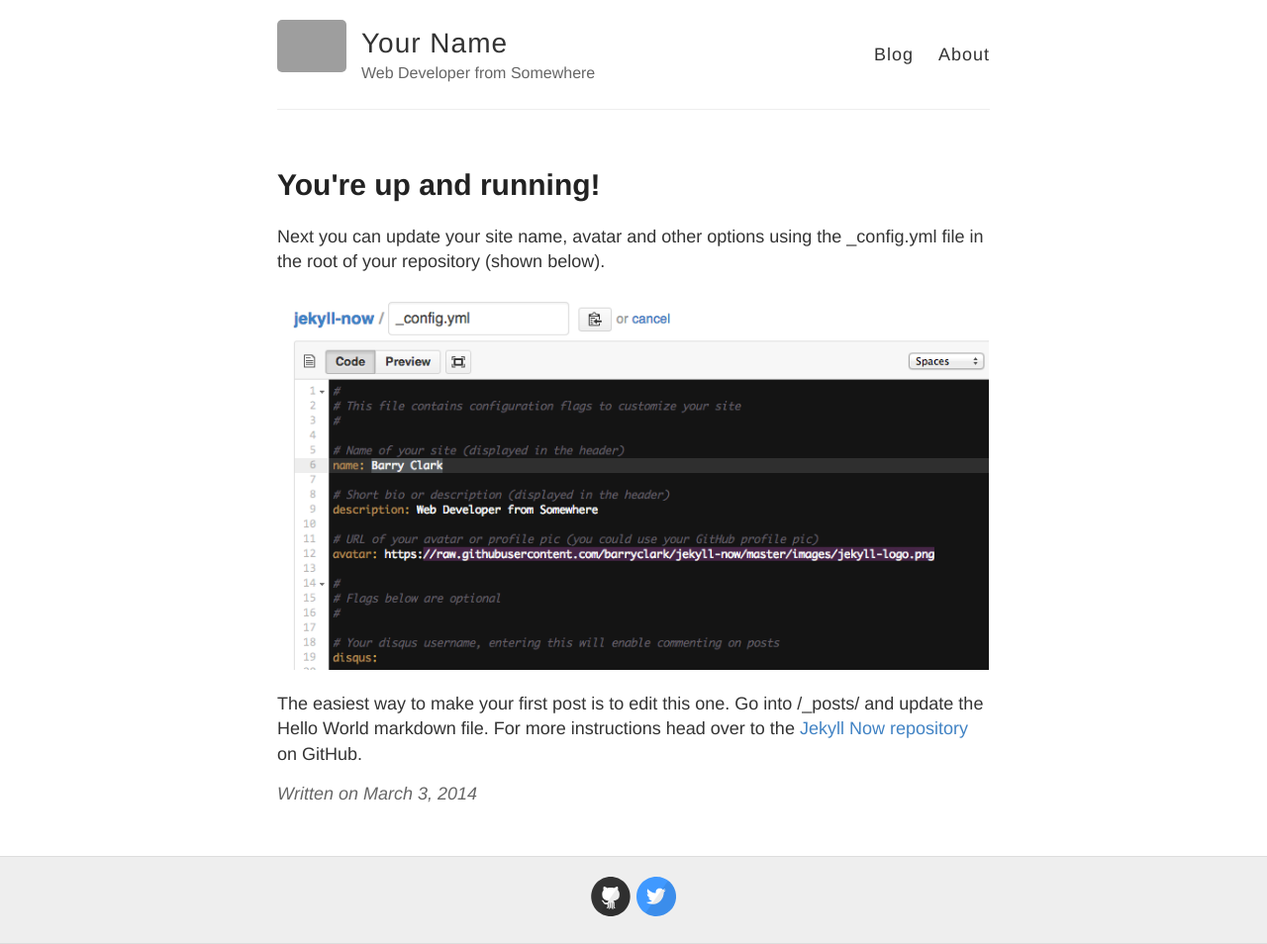
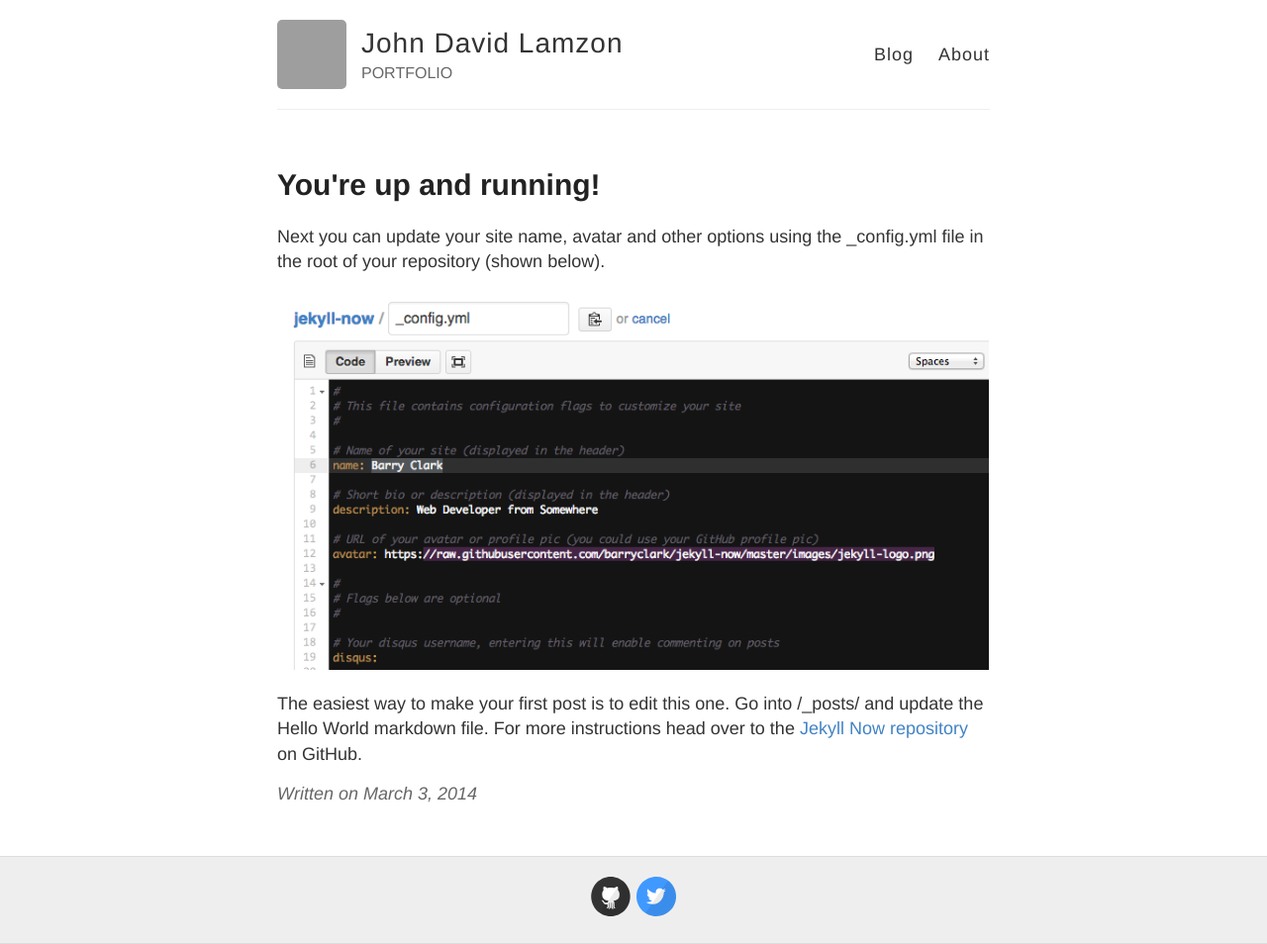
Before and after one commit to andylamzoned/andylamzoned.github.io, a Jekyll site: the page built from _posts/2014-3-3-Hello-World.md, in a window 1280 px wide. Shown: the whole page at 99% size. Built offline with Jekyll 4.4.1, drawn with Linux system fonts in a browser that asks for light colours; grey boxes are pictures that could not be loaded.

Commit message:
_config.yaml update

```diff
--- a/_config.yml
+++ b/_config.yml
@@ -3,13 +3,13 @@
 #
 
 # Name of your site (displayed in the header)
-name: Your Name
+name: John David Lamzon
 
 # Short bio or description (displayed in the header)
-description: Web Developer from Somewhere
+description: PORTFOLIO
 
 # URL of your avatar or profile pic (you could use your GitHub profile pic)
-avatar: https://raw.githubusercontent.com/barryclark/jekyll-now/master/images/jekyll-logo.png
+avatar: https://avatars1.githubusercontent.com/u/51910552?s=460&u=53808cd1b81acfcd80e11577c078515b94d36ec5&v=4
 
 #
 # Flags below are optional
```
